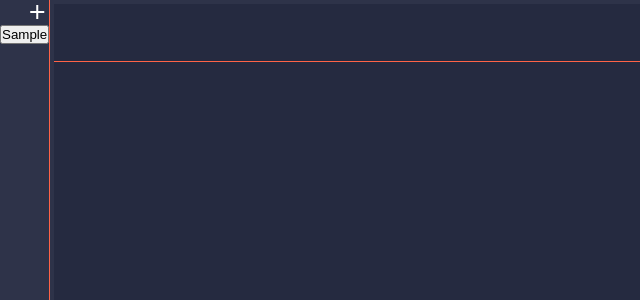
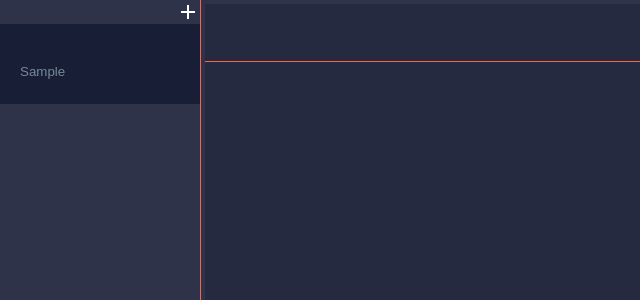
Before and after one commit to oscar-lauth/todo_list, a React (Create React App) app: page / in a window 1280 px wide. Both pictures are taken after typing "Sample", "Sample" into the empty fields and a click on the button "add". Shown: the top 300 px of the page, without its empty margins (0-640 px from the left). Built offline with nearby package versions, Linux system fonts and the light colour scheme.

Commit message:
Only one TitleCard selectable at a time

```diff
--- a/src/App.tsx
+++ b/src/App.tsx
@@ -29,6 +29,7 @@
   const selectTitleCard = (index?:number)=>{
     if(index===undefined || title===todos[index].title)
       return;
+
     setTitle(todos[index].title);
     setContent(todos[index].content);
   }
--- a/src/components/TitleCard.tsx
+++ b/src/components/TitleCard.tsx
@@ -1,17 +1,20 @@
 import { SelectAllRounded } from '@mui/icons-material';
+
 import React from 'react'
 
 interface TitleCardProps {
   title:string;
-  //index:number;
+  isSelected:boolean;
   onTitleCard:()=>void;
+  // selected:boolean;
 }
-
-const TitleCard = ({ title,onTitleCard }:TitleCardProps) => {
-  let selected:boolean = false;
+const TitleCard = ({ title,isSelected,onTitleCard }:TitleCardProps) => {
   return (
     <div className="title-card">
-      <button className={selected?"title-card_btn":"penis"} onClick={()=>{onTitleCard();selected=!selected;}}>
+      <button className={"title-card_btn"+(isSelected?" is-selected":"")}
+      onClick={(e)=>{
+        onTitleCard();
+        }}>
       <p>{title}</p>
       </button>
     </div>
--- a/src/components/TitleCards.tsx
+++ b/src/components/TitleCards.tsx
@@ -1,5 +1,6 @@
 import React from 'react'
 import TitleCard from './TitleCard';
+import { useState } from 'react';
 
 interface TitleCardsProps {
   todos :{ title:string,content:string }[]
@@ -7,11 +8,12 @@
 }
 
 const TitleCards = ({ todos,onTitleCard }:TitleCardsProps) => {
+  const [selectedIndex,setSelectedIndex] = useState(-1);
   return (
     <div className="title-cards-sidebar">
       {
         todos.map((todo:{ title:string,content:string },index:number)=>
-        {return <TitleCard title={todo.title} onTitleCard={()=>onTitleCard(index)} key={index}/>;
+        {return <TitleCard title={todo.title} onTitleCard={()=>{onTitleCard(index);setSelectedIndex(index)}} isSelected={selectedIndex===index} key={index}/>;
         })
       }
     </div>
--- a/src/style.css
+++ b/src/style.css
@@ -124,10 +124,13 @@
     width:200px;
     transition-duration: .2s;
 }
+.title-card_btn.is-selected {
+    background-color:blue;
+}
 
-.title-card_btn .is-selected {
-    color:blue;
-}
+/* .title-card_btn.is-selected {
+    background-color:blue;
+} */
 
 .title-card_btn:hover {
     /* border: 2px solid lightseagreen; */
```
